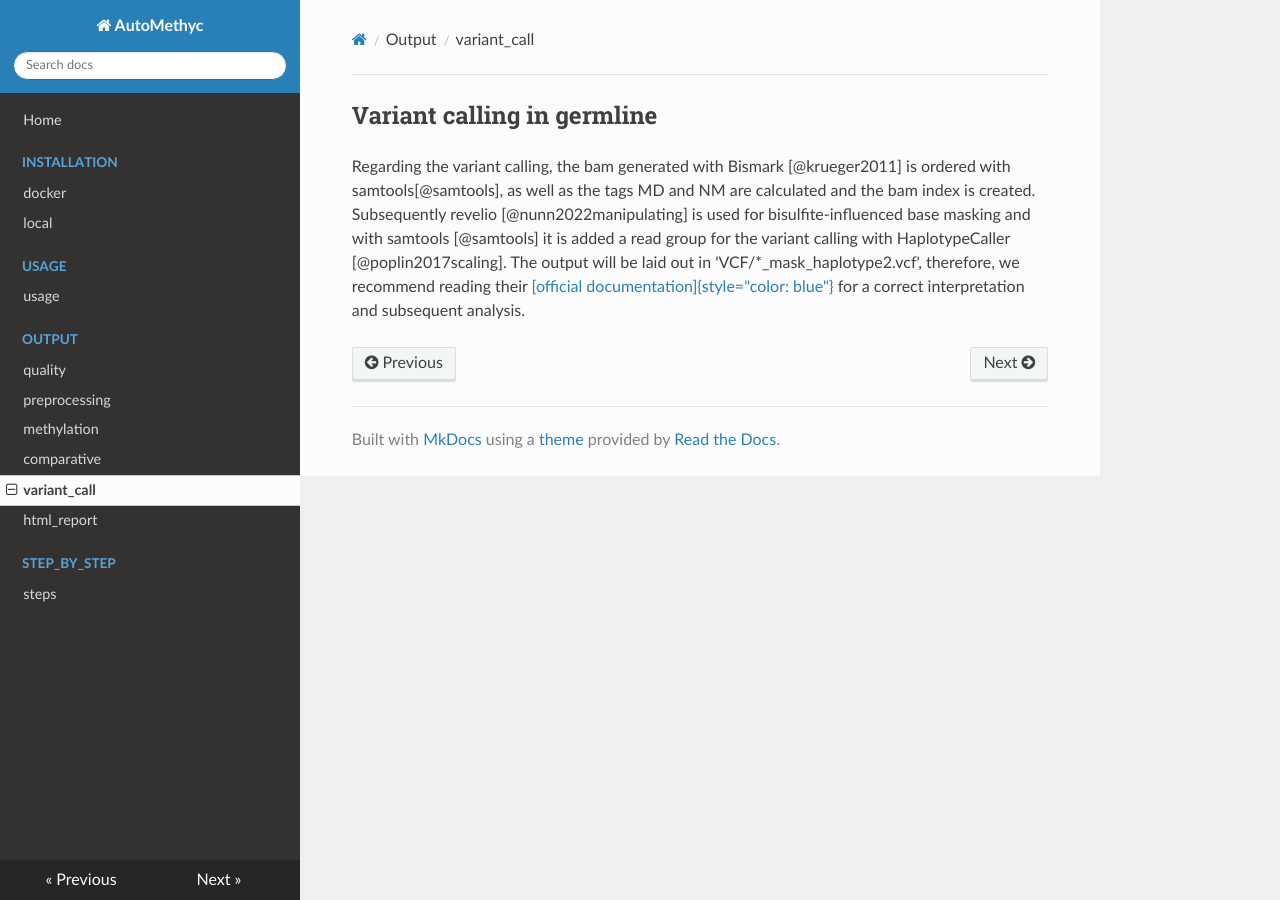
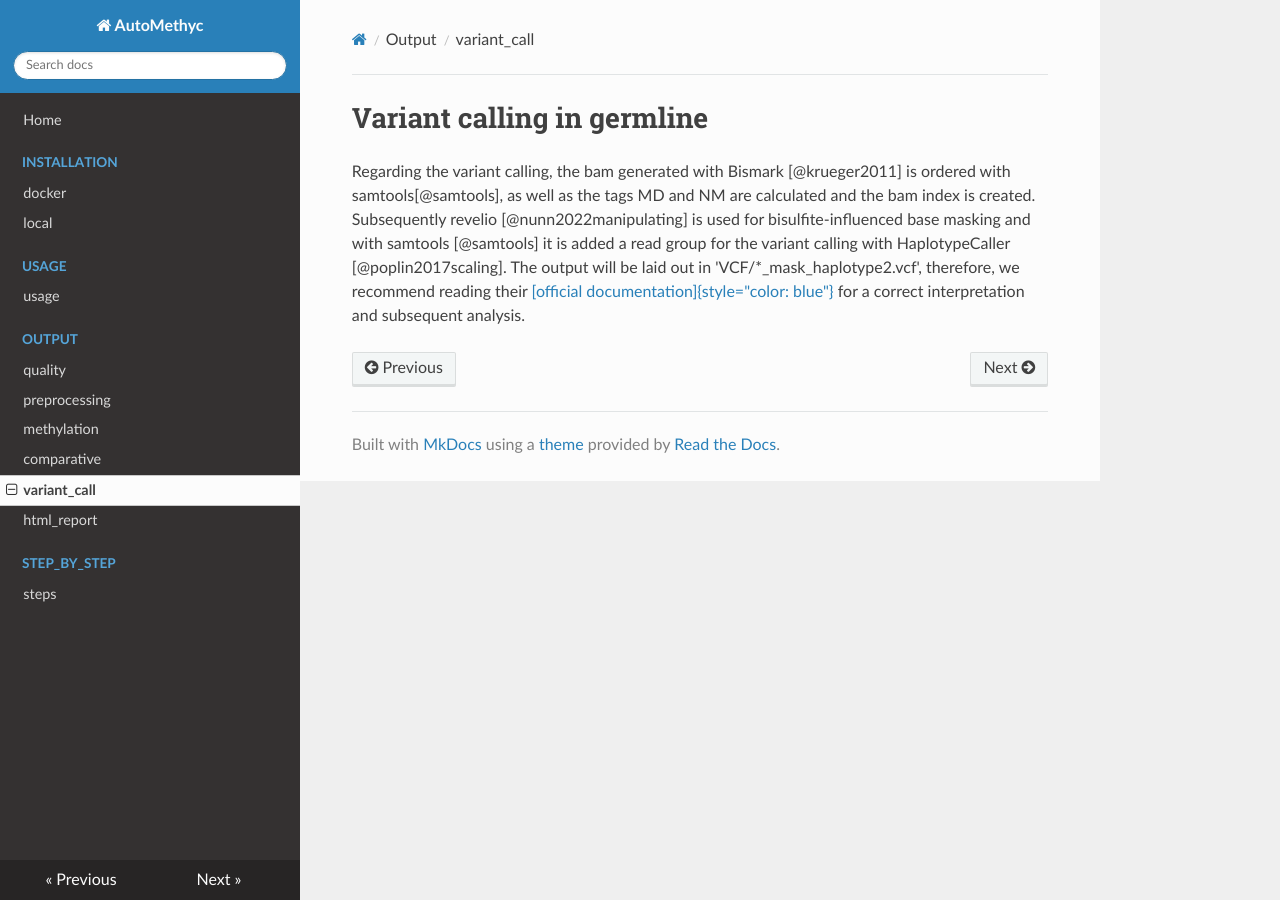
Before and after one commit to FerAmbriz/AutoMethyc, an MkDocs documentation site: the page built from docs/docs/Output/variant_call.md, in a window 1280 px wide. Built offline with MkDocs 1.6.1, drawn with Linux system fonts in a browser that asks for light colours; nearby versions of some CDN libraries.

```diff
--- a/docs/docs/Output/variant_call.md
+++ b/docs/docs/Output/variant_call.md
@@ -1,4 +1,4 @@
-## Variant calling in germline
+# Variant calling in germline
 
 Regarding the variant calling, the bam generated with Bismark
 [@krueger2011] is ordered with samtools[@samtools], as well as the tags
```
